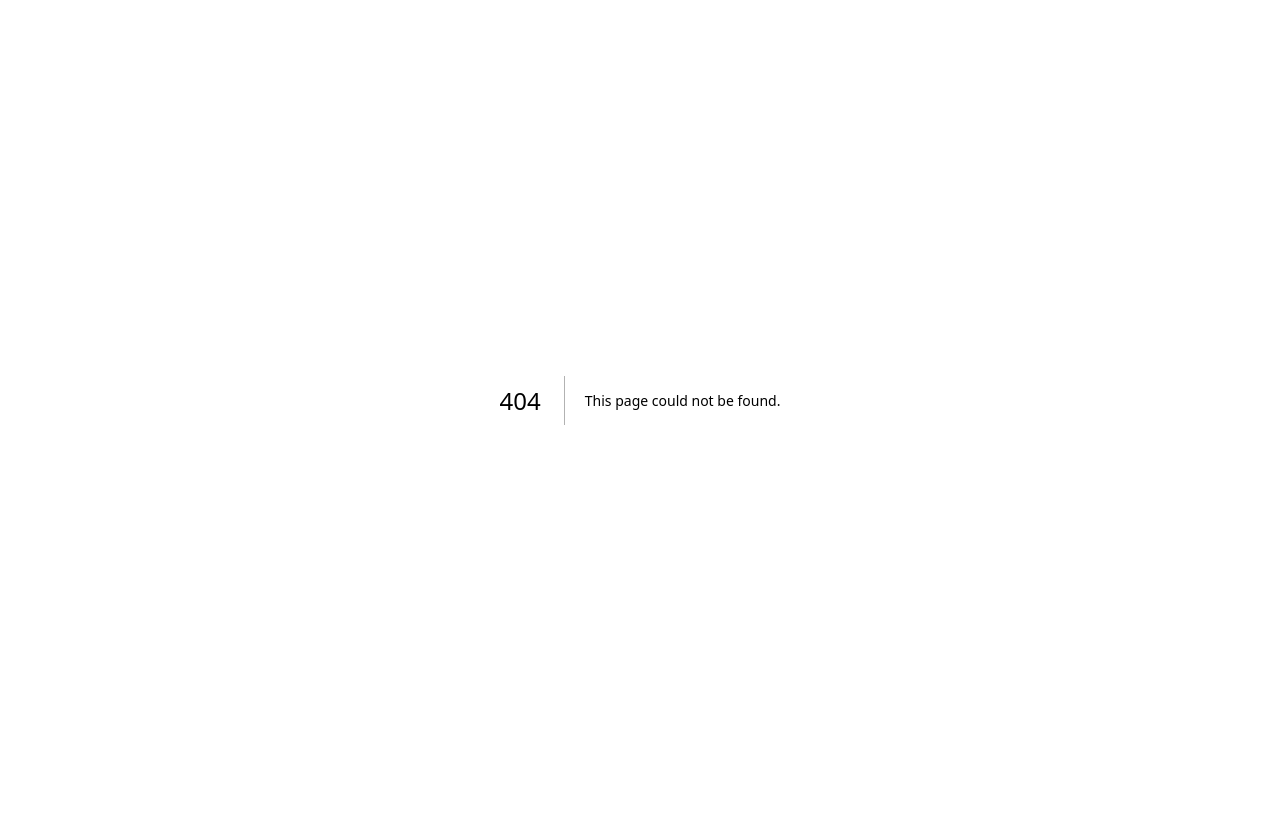
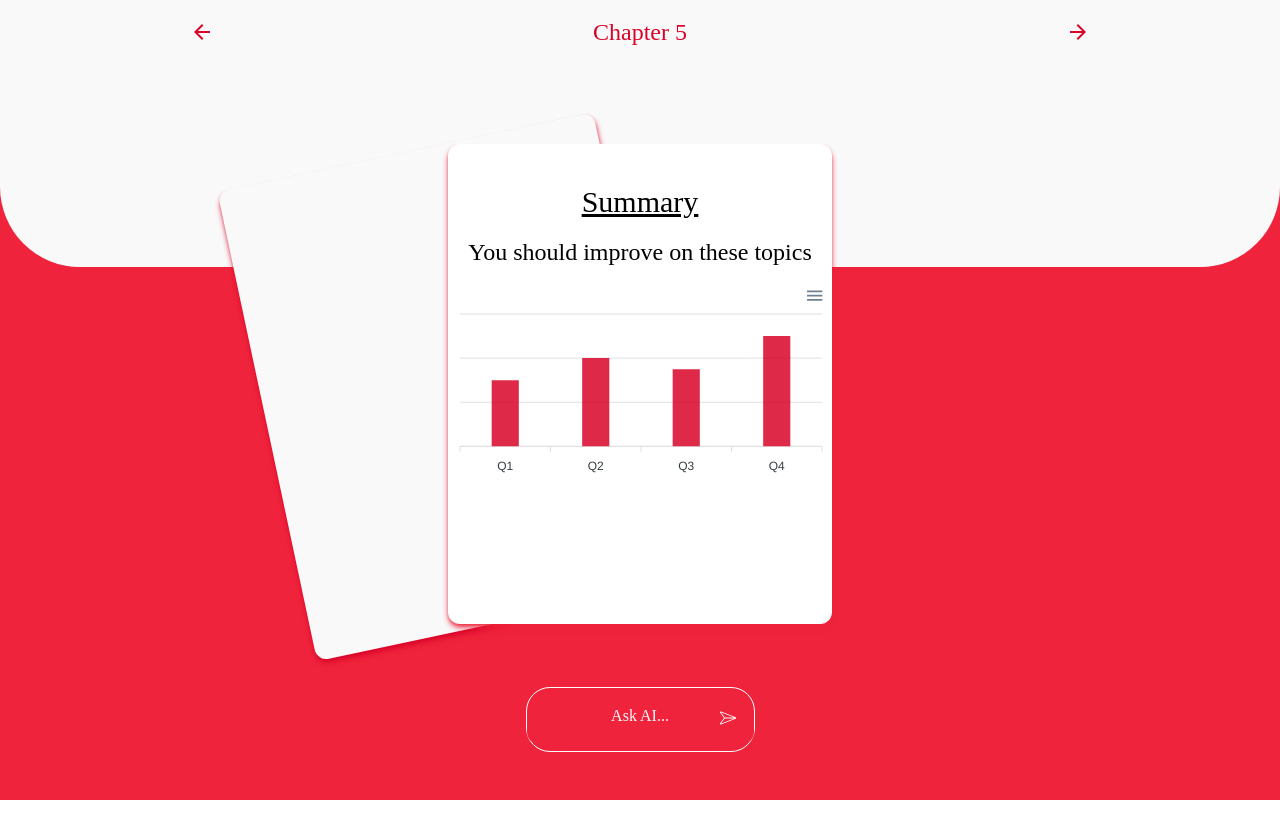
Before and after one commit to Zav141DJacob/hack4ai-clipster, a Next.js app: page /summary in a window 1280 px wide. Before the commit this address had no page. Shown: the top 838 px of the page. Before the commit the page ends 800 px from the top, so only its background shows below. Built offline with nearby package versions, Linux system fonts and the light colour scheme; a web font is replaced by a local one.

Commit message:
Summary page chart

```diff
--- a/package.json
+++ b/package.json
@@ -15,9 +15,11 @@
     "@emotion/react": "^11.11.4",
     "@emotion/styled": "^11.11.0",
     "@react-spring/web": "^9.5.5",
+    "apexcharts": "^3.47.0",
     "framer-motion": "^11.0.14",
     "next": "14.1.3",
     "react": "^18",
+    "react-apexcharts": "^1.4.1",
     "react-dom": "^18",
     "react-icons": "^5.0.1",
     "react-loader-spinner": "^6.1.6",
--- /dev/null
+++ b/src/components/MyChart.tsx
@@ -0,0 +1,47 @@
+'use client'
+import { resolveStyleConfig } from "@chakra-ui/react";
+import dynamic from "next/dynamic";
+
+const ApexChart = dynamic(() => import("react-apexcharts"), { ssr: false });
+
+const MyChart = () => {
+
+    const option = {
+        tooltip: {
+            enabled: false,
+        },
+        dataLabels: {
+          enabled: false,
+        },
+        chart: {
+            id: 'apexchart-example',
+        },
+        xaxis: {
+            categories: ["Q1", "Q2", "Q3", "Q4"]
+        },
+        fill: {
+            colors: ['#D90429']
+        },
+        plotOptions: {
+            bar: {
+                columnWidth: "30%"
+            },
+            labels: {
+              enabled: false,
+            }
+        },
+        yaxis: {
+            show: false,
+        }
+    }
+
+
+    const series = [{
+        data: [30, 40, 35, 50]
+    }]
+    return (
+        <ApexChart type="bar" options={option} series={series} height={200}/>
+    )
+}
+
+export default MyChart;
--- a/src/components/Nav.tsx
+++ b/src/components/Nav.tsx
@@ -5,12 +5,13 @@ import { FC, MutableRefObject } from "react";
 
 type Props = {
   myRef?: MutableRefObject<HTMLDivElement | null>
+  swap?: boolean
 }
 
-const Nav = ({ myRef }: Props) => {
+const Nav = ({ myRef, swap }: Props) => {
   return (
     // {/* nav */}
-    <div ref={myRef} className="w-full text-center py-4 text-white text-2xl font-regularBold  flex justify-around">
+    <div ref={myRef} className={`w-full text-center py-4 ${swap ? "text-myRed2" : "text-white"} text-2xl font-regularBold  flex justify-around`}>
       <Center >
         <ArrowBackIcon />
       </Center>
--- a/src/context/QuestionContext.tsx
+++ b/src/context/QuestionContext.tsx
@@ -53,11 +53,12 @@ const QuestionsProvider = ({ children }: QuestionProvidedProps) => {
   };
 
   useEffect(() => {
-    if (questions.length >= 1) {
-      router.push("/Questions");
-    } else {
-      router.push("/");
-    }
+    console.log("question change")
+    // if (questions.length >= 1) {
+    //   router.push("/Questions");
+    // } else {
+    //   router.push("/summary");
+    // }
   }, [questions]);
 
   return (
--- a/src/pages/Questions.tsx
+++ b/src/pages/Questions.tsx
@@ -52,9 +52,30 @@ export default function Questions() {
         </React.Fragment>
         <Nav myRef={navRef} />
 
-        <div className="h-full flex justify-center md:pt-24 pt-40">
-          {questions &&
-            questions.map((question: Question, index) => (
+        <div className="h-[90%] flex flex-col sm:flex-row justify-center sm:mt-36 w-full absolute overflow-hidden">
+          {true &&
+            [
+              {
+                q: "War has been a constant feature throughout human history.",
+                a: true,
+              },
+              {
+                q: "The essence of war involves a harmonious resolution of conflicts.",
+                a: false,
+              },
+              {
+                q: "Wars have been fought for various reasons such as territorial expansion and ideological supremacy.",
+                a: true,
+              },
+              {
+                q: "The aftermath of war is usually characterized by immediate prosperity and development.",
+                a: false,
+              },
+              {
+                q: "War has only negative consequences without any positive outcomes such as innovation or progress.",
+                a: false,
+              },
+            ].map((question: Question, index) => (
               <Card
                 textareaRef={textareaRef}
                 question={question}
--- /dev/null
+++ b/src/pages/summary.tsx
@@ -0,0 +1,87 @@
+'use client'
+import { EditIcon } from "@chakra-ui/icons";
+import { Center } from "@chakra-ui/react";
+import { CiPaperplane } from "react-icons/ci";
+import { useContext, useState } from "react";
+import { QuestionsContext } from "@/context/QuestionContext";
+import { TailSpin } from "react-loader-spinner";
+import React from "react";
+import Nav from "@/components/Nav";
+import Card from "@/components/Card";
+import MyChart from "@/components/MyChart";
+
+export default function AskAi() {
+    const [text, setText] = useState("");
+    const { fetchQuestions, loading } = useContext(QuestionsContext);
+
+
+    const onSubmit = (s: string) => {
+
+    }
+
+
+    return (
+        <React.Fragment>
+            <main className="flex flex-col h-[100vh] justify-between overflow-x-hidden z-10">
+                <React.Fragment>
+                    <div className="bg-myRed1 w-full h-full absolute -z-40 transition-colors"
+                    ></div>
+                    <div className="bg-lightGray rounded-b-[5rem] w-full h-1/3 absolute -z-30 transition-colors"
+                    ></div>
+                </React.Fragment>
+                <Nav swap/>
+
+
+                <div className="h-[90%] flex flex-col sm:flex-row justify-center sm:mt-36 w-full absolute overflow-hidden">
+                    <div
+                        className="z-10 mx-[10%] md:mx-auto h-[60vh] md:w-[24rem] bg-white rounded-xl shadow-md shadow-myRed1 flex flex-col gap-4 pt-10 text-center"
+                    >
+                        <p className="text-center w-full font-regularBold text-2xl md:text-3xl underline">
+                            Summary
+                        </p>
+                        <p className="text-center w-full font-regularBold text-xl md:text-2xl">
+                            You should improve on these topics
+                        </p>
+
+                        <MyChart/>
+                    </div>
+                </div>
+
+                <div className="h-[90%] flex flex-col sm:flex-row justify-center sm:mt-36 w-[75vw] absolute overflow-hidden -rotate-12">
+                    <div
+                        className="bg-lightGray z-10 mx-[10%] md:mx-auto h-[60vh] md:w-[24rem] rounded-xl shadow-md border-gray  shadow-myRed2 flex flex-col gap-4 pt-10 text-center"
+                    >
+                        <p className="text-center w-full font-regularBold text-2xl md:text-3xl underline">
+
+                        </p>
+                        <p className="text-center w-full font-regularBold text-xl md:text-2xl">
+
+                        </p>
+                    </div>
+                </div>
+                <div className="bg-myRed1 rounded-3xl mx-[12%] sm:mx-auto mb-12 pt-4 max-w-[28rem] border border-white relative text-white">
+                    <textarea
+                        onChange={(e) => setText(e.target.value)}
+                        placeholder="Ask AI..."
+                        rows={1}
+                        className="w-full outline-none text-center max-w-full pb-4 px-4 bg-myRed1 rounded-xl placeholder-lightGray"
+                    >
+
+                    </textarea>
+                    {loading ? (
+                        <TailSpin
+                            wrapperClass="absolute right-4 top-5"
+                            visible={true}
+                            height="20"
+                            width="20"
+                            color="#EF233C"
+                            radius="1"
+                        />
+                    ) : (
+                        <CiPaperplane className="absolute right-4 top-5" onClick={() => fetchQuestions(text)} size={20} />
+                    )}
+                </div>
+            </main>
+        </React.Fragment>
+    );
+}
--- a/src/styles/globals.css
+++ b/src/styles/globals.css
@@ -28,3 +28,7 @@ body {
 .shadow1 {
   border-radius: 50px;
 }
+
+textarea {
+  @apply resize-none;
+}
```
Also changed, not shown: tsconfig.json (+24 -5 lines), 2 other files (tests, documents, lock files or other folders).
